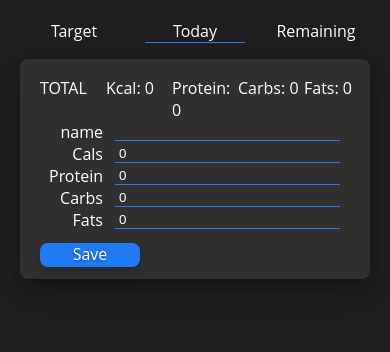
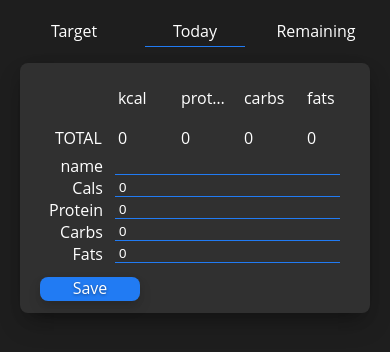
Before and after one commit to JoelSaleem/macro-tracker, a Next.js app: page / in a window 390 px wide. Both pictures are taken after a click on the element "Today". Shown: the top 352 px of the page. Built offline with nearby package versions, Linux system fonts and the light colour scheme.

Commit message:
More styling to improve mobile UX

```diff
--- a/components/CurrentDay.tsx
+++ b/components/CurrentDay.tsx
@@ -22,25 +22,31 @@ export const CurrentDay = ({ update }: { update(): void }) => {
   }
 
   const total = getTotalForDay()
+  const onDelete = (idx: number | undefined) => {
+    removeMeal(idx)
+    update()
+  }
 
   return (
     <Card>
+      <div style={{ paddingTop: 6 }}>
+        <DisplayMeal
+          fats='fats'
+          protein='protein'
+          carbohydrates='carbs'
+          calories='kcal'
+          name=''
+        />
+      </div>
+
       {data.map((meal, i) => {
-        return (
-          <DisplayMeal
-            key={i}
-            index={i}
-            {...meal}
-            onDelete={(idx: number | undefined) => {
-              removeMeal(idx)
-              update()
-            }}
-          />
-        )
+        return <DisplayMeal key={i} index={i} {...meal} onDelete={onDelete} />
       })}
+
       <div style={{ paddingTop: 6 }}>
-        <DisplayMeal {...total} timestamp={0} name='TOTAL' />
+        <DisplayMeal {...total} name='TOTAL' />
       </div>
+
       <MealAdder
         onChange={data => {
           addMeal(data)
--- a/components/DisplayMeal.tsx
+++ b/components/DisplayMeal.tsx
@@ -5,13 +5,24 @@ const Container = styled.div`
   display: flex;
   max-width: 800px;
   cursor: pointer;
+  padding-top: 6px;
+  padding-bottom: 6px;
+  justify-content: space-evenly;
 `
 
-const Info = styled.span`
+const Info = styled.div`
   flex: 1;
+  overflow: hidden;
+  text-overflow: ellipsis;
+  max-width: 48px;
 `
 
-interface DisplayMealProps extends IMeal {
+interface DisplayMealProps {
+  name: string
+  fats: number | string
+  protein: number | string
+  calories: number | string
+  carbohydrates: number | string
   index?: number
   onDelete?: (idx: number | undefined) => void
 }
@@ -32,10 +43,10 @@ export const DisplayMeal = ({
       }}
     >
       <Info>{name}</Info>
-      <Info>Kcal: {calories}</Info>
-      <Info>Protein: {protein}</Info>
-      <Info>Carbs: {carbohydrates}</Info>
-      <Info>Fats: {fats}</Info>
+      <Info>{calories}</Info>
+      <Info>{protein}</Info>
+      <Info>{carbohydrates}</Info>
+      <Info>{fats}</Info>
     </Container>
   )
 }
--- a/components/DisplayTarget.tsx
+++ b/components/DisplayTarget.tsx
@@ -15,7 +15,8 @@ const Title = styled.span`
 `
 
 interface DisplayTargetProps {
-  onClick: Function
+  onClick?: Function
+  showEdit?: boolean
   calories: number
   protein: number
   fats: number
@@ -27,7 +28,8 @@ export const DisplayTarget = ({
   calories,
   fats,
   carbohydrates: carbs,
-  protein
+  protein,
+  showEdit
 }: DisplayTargetProps) => {
   return (
     <div>
@@ -41,7 +43,7 @@ export const DisplayTarget = ({
         <Title>Fats:</Title>
         <span> {fats}</span>
       </Container>
-      <FlatBtn onClick={() => onClick()}>Edit</FlatBtn>
+      {showEdit && <FlatBtn onClick={() => onClick && onClick()}>Edit</FlatBtn>}
     </div>
   )
 }
--- a/components/Remaining.tsx
+++ b/components/Remaining.tsx
@@ -1,6 +1,7 @@
 import { LocalStorageCurrentDayManager } from '../managers/LocalStorageCurrentDayManager'
 import { LocalStorageTargetManager } from '../managers/LocalStorageTargetManager'
 import { Card } from './Card'
+import { DisplayTarget } from './DisplayTarget'
 
 const { getTotalForDay } = new LocalStorageCurrentDayManager()
 const { getItem } = new LocalStorageTargetManager()
@@ -16,10 +17,17 @@ export const Remaining = () => {
 
   return (
     <Card>
-      <div>Calories: {calories}</div>
+      <DisplayTarget
+        calories={calories}
+        fats={fats}
+        carbohydrates={carbohydrates}
+        protein={protein}
+      />
+
+      {/* <div>Calories: {calories}</div>
       <div>Protein: {protein}</div>
       <div>Carbs: {carbohydrates}</div>
-      <div>Fats: {fats}</div>
+      <div>Fats: {fats}</div> */}
     </Card>
   )
 }
--- a/components/Target.tsx
+++ b/components/Target.tsx
@@ -47,7 +47,7 @@ export const Target = ({ update }: { update(): void }) => {
 
   return (
     <Card>
-      <DisplayTarget onClick={toggleIsEditing} {...data} />
+      <DisplayTarget showEdit onClick={toggleIsEditing} {...data} />
     </Card>
   )
 }
--- a/components/ViewSwitch.tsx
+++ b/components/ViewSwitch.tsx
@@ -11,6 +11,7 @@ const baseButtonStyle = `
   display: flex;
   justify-content: center;
   cursor: pointer;
+  padding-bottom: 4px;
 
   :hover {
       color: rgba(255, 255, 255, 0.2);
--- a/pages/index.tsx
+++ b/pages/index.tsx
@@ -14,7 +14,7 @@ export default () => {
   return (
     <ThemeProvider theme={ThemeMain}>
       <>
-        <meta name='theme-color' content='#ff2200'></meta>
+        <meta name='theme-color' content='#217bf3'></meta>
         <CoreLayout />
         <style jsx global>{`
           body {
```
Also changed, not shown: components/Nutrient.tsx (added, +16 -0 lines), 1 other file (tests, documents, lock files or other folders).
